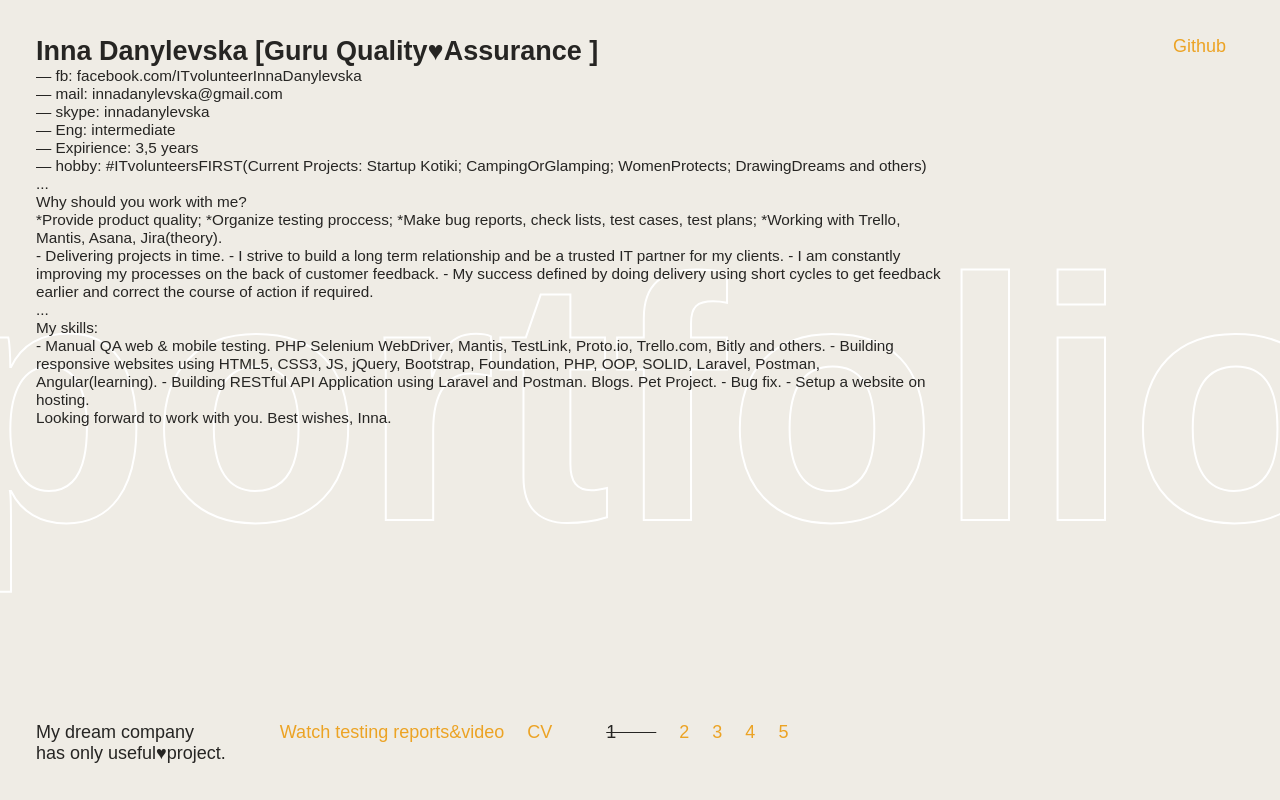
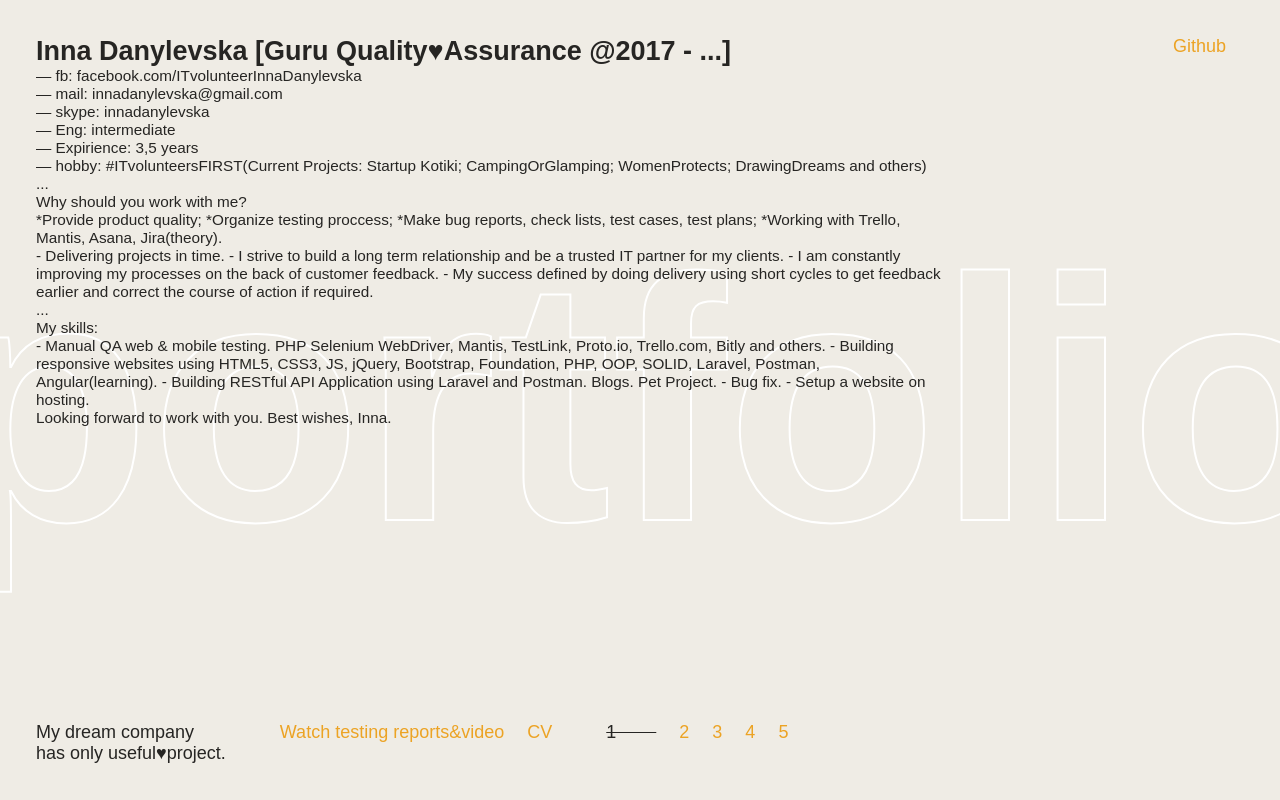
Before and after one commit to innadanylevska/innadanylevska, a plain HTML site: page index.html in a window 1280 px wide. Drawn offline with Linux system fonts and the light colour scheme; a web font is replaced by a local one.

Commit message:
Update index.html

```diff
--- a/index.html
+++ b/index.html
@@ -33,7 +33,7 @@
 					</div>
 				</div>
 				<a class="frame__github" href="https://github.com/innadanylevska/">Github</a>
-				<h2 class="frame__pagetitle">Inna Danylevska [Guru Quality&hearts;Assurance ]
+				<h2 class="frame__pagetitle">Inna Danylevska [Guru Quality&hearts;Assurance @2017 - ...]
 					<span>fb: facebook.com/ITvolunteerInnaDanylevska</span>
 					<span>mail: innadanylevska@gmail.com</span>
 					<span>skype: innadanylevska</span>
```
